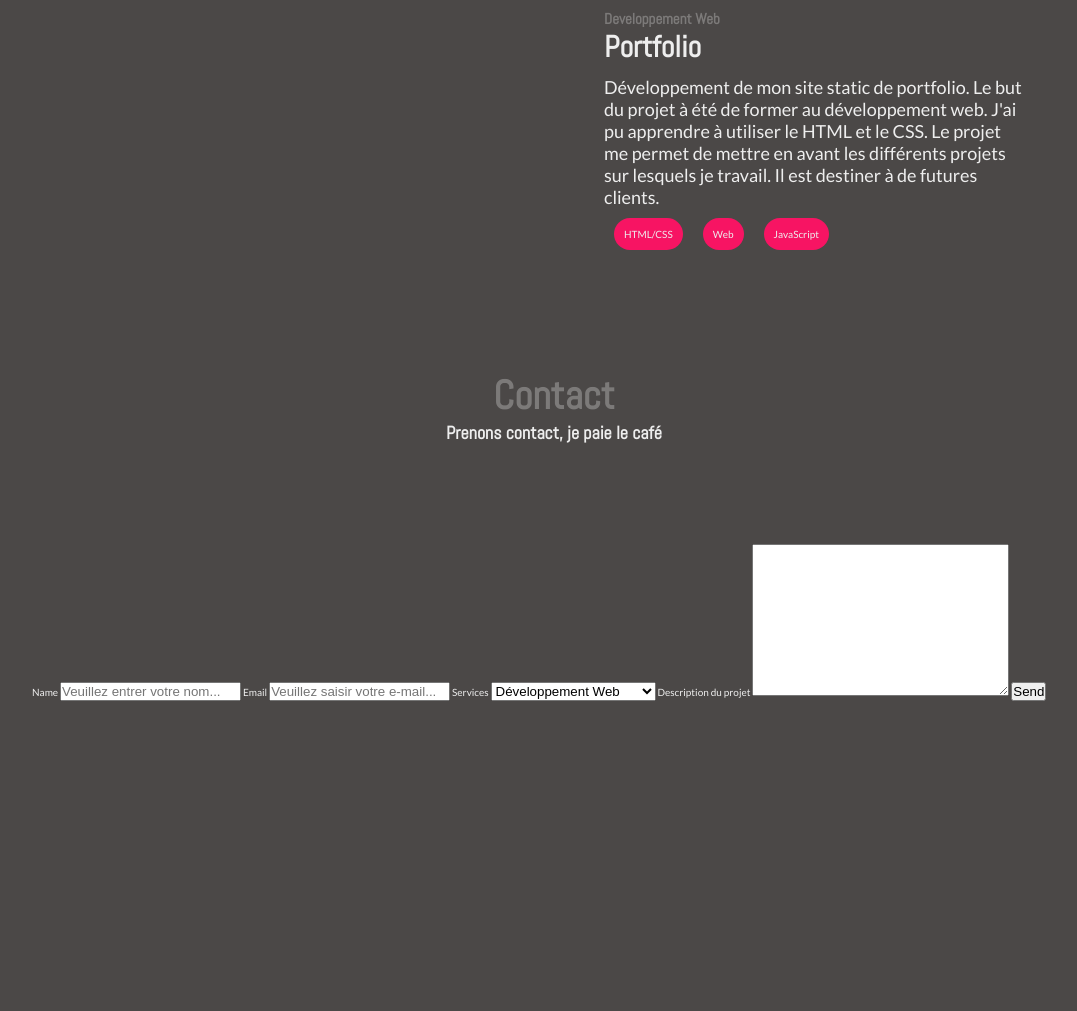
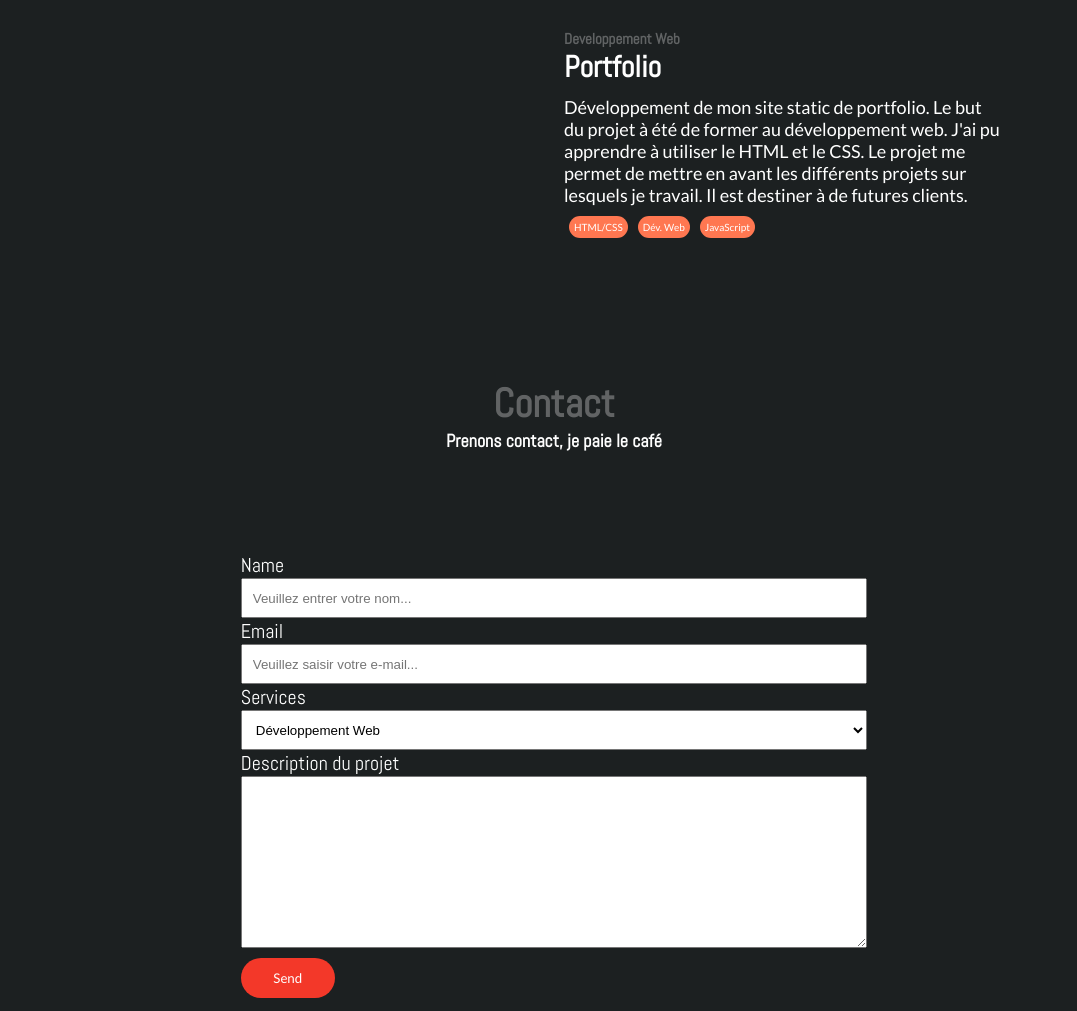
Before and after one commit to mahdibenzid/devops-Project, a plain HTML site: page portfolio-static/index.html in a window 1280 px wide. Shown: the part 1780-2791 px from the top of the page, without its empty margins (86-1163 px from the left). Before the commit the page ends 2541 px from the top, so only its background shows below. Drawn offline with Linux system fonts and the light colour scheme; a web font is replaced by a local one.

Commit message:
Modification oof the CSS to make it beautiful

```diff
--- a/portfolio-static/index.html
+++ b/portfolio-static/index.html
@@ -167,7 +167,7 @@
                         </p>
                         <div class="project-labels">
                             <div class="label">HTML/CSS</div>
-                            <div class="label">Web</div>
+                            <div class="label">Dév. Web</div>
                             <div class="label">JavaScript</div>
                         </div>
                     </div>
--- a/portfolio-static/resources/css/main.css
+++ b/portfolio-static/resources/css/main.css
@@ -8,13 +8,13 @@
 html {
     font-family: 'Lato', sans-serif;
     font-size: 10px;
-    color: #eee;
+    color: #ffffff;
 }
 
 body {
     width: 100%;
     height: 100%;
-    background-color: #4B4847;
+    background-color: #1C2021;
 }
 
 section {
@@ -106,6 +106,10 @@ li {
     justify-content: center;
 }
 
+.icon-link i {
+    color: #FF7751;
+}
+
 /*End About Section*/
 
 /*Services Section*/
@@ -141,8 +145,8 @@ li {
 }
 
 .icon-container {
-    border: 4px solid #F71463;
-    background-color: #CCEE13;
+    border: 4px solid #027381;
+    background-color: #FF7751;
     transform: rotate(45deg);
     display: flex;
     width: 10rem;
@@ -152,7 +156,7 @@ li {
 
 .icon-container i {
     transform: rotate(-45deg);
-    color: #F71463;
+    color: #027381;
     font-size: 5rem;
     margin: auto;
 }
@@ -178,11 +182,12 @@ li {
 
 .project-img {
     flex: 1;
-    margin-right: 10rem;
+    margin-right: 2rem;
 }
 
 .project-description {
     flex: 1;
+    padding: 2rem;
 }
 
 .project-description h6 {
@@ -206,15 +211,56 @@ li {
 }
 
 .label {
-    background-color: #F71463;
-    margin: 0 1rem;
-    padding: 1rem;
-    font-size: 1rem;
+    color: #FFFFFF;
+    margin: 0 0.5rem;
+    padding: .5rem;
     font-family: 'Lato', sans-serif;
     border-radius: 20rem;
+    background-color: #FF7751;
 }
 
 /*End Portfolio Section*/
 
 /*Contact Section*/
+.contact .container {
+    display: flex;
+    justify-content: center;
+    flex-direction: column;
+    align-items: center;
+}
+
+form {
+    display: flex;
+    flex-direction: column;
+    width: 60%;
+    justify-content: center;
+}
+
+input,
+select {
+    height: 4rem;
+    padding: 1rem;
+}
+
+textarea {
+    padding: 1rem;
+}
+
+label {
+    font-size: 2rem;
+    color: #ffffff;
+    font-family: 'Abel', sans-serif;
+}
+
+input[type="submit"] {
+    border-color: transparent;
+    background-color: #F33829;
+    border-radius: 25rem;
+    width: 15%;
+    margin: 1rem 0;
+    font-family: 'Lato', sans-serif;
+    color: #ffffff;
+
+}
+
 /*End Contact Section*/
```
